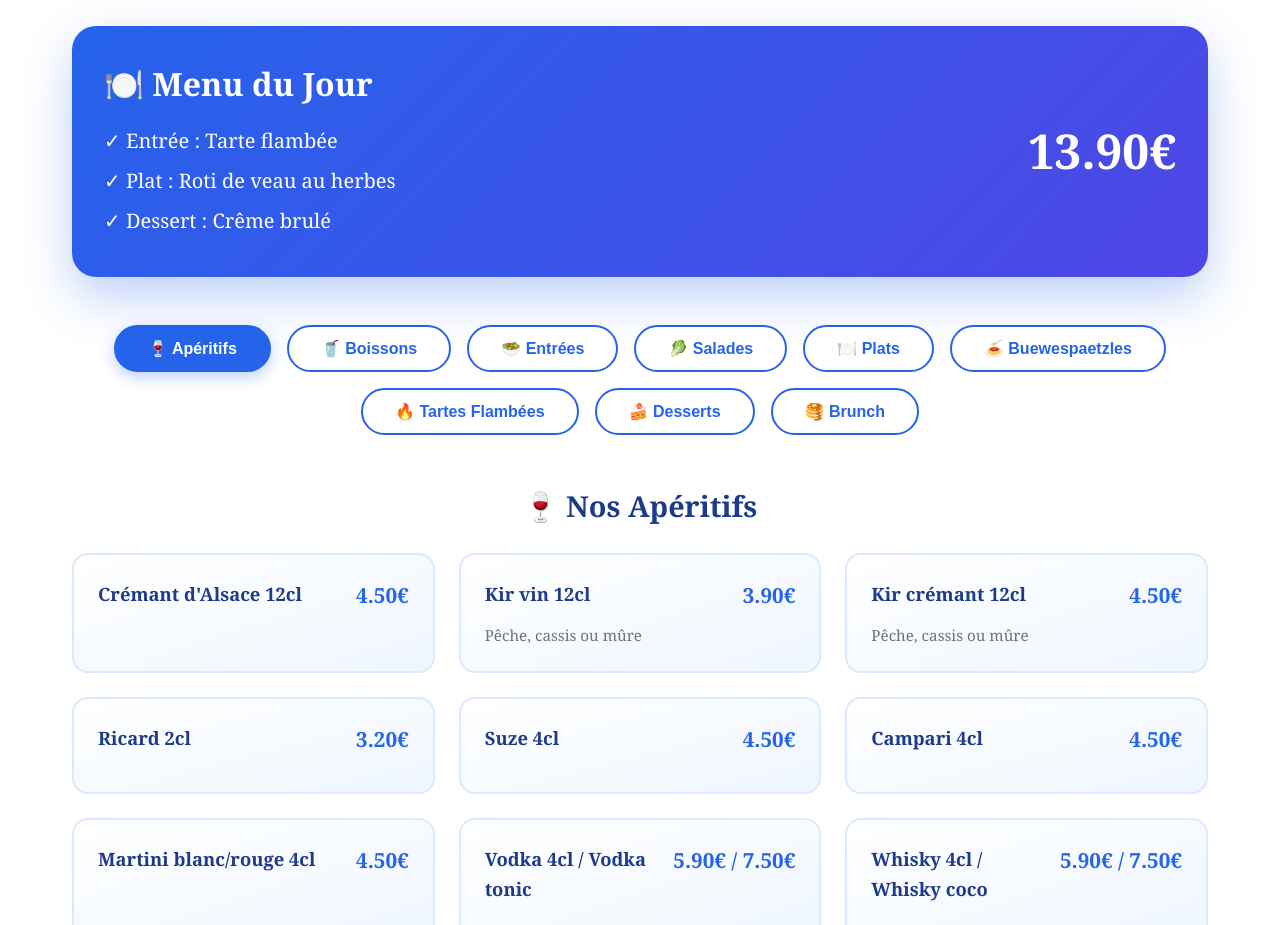
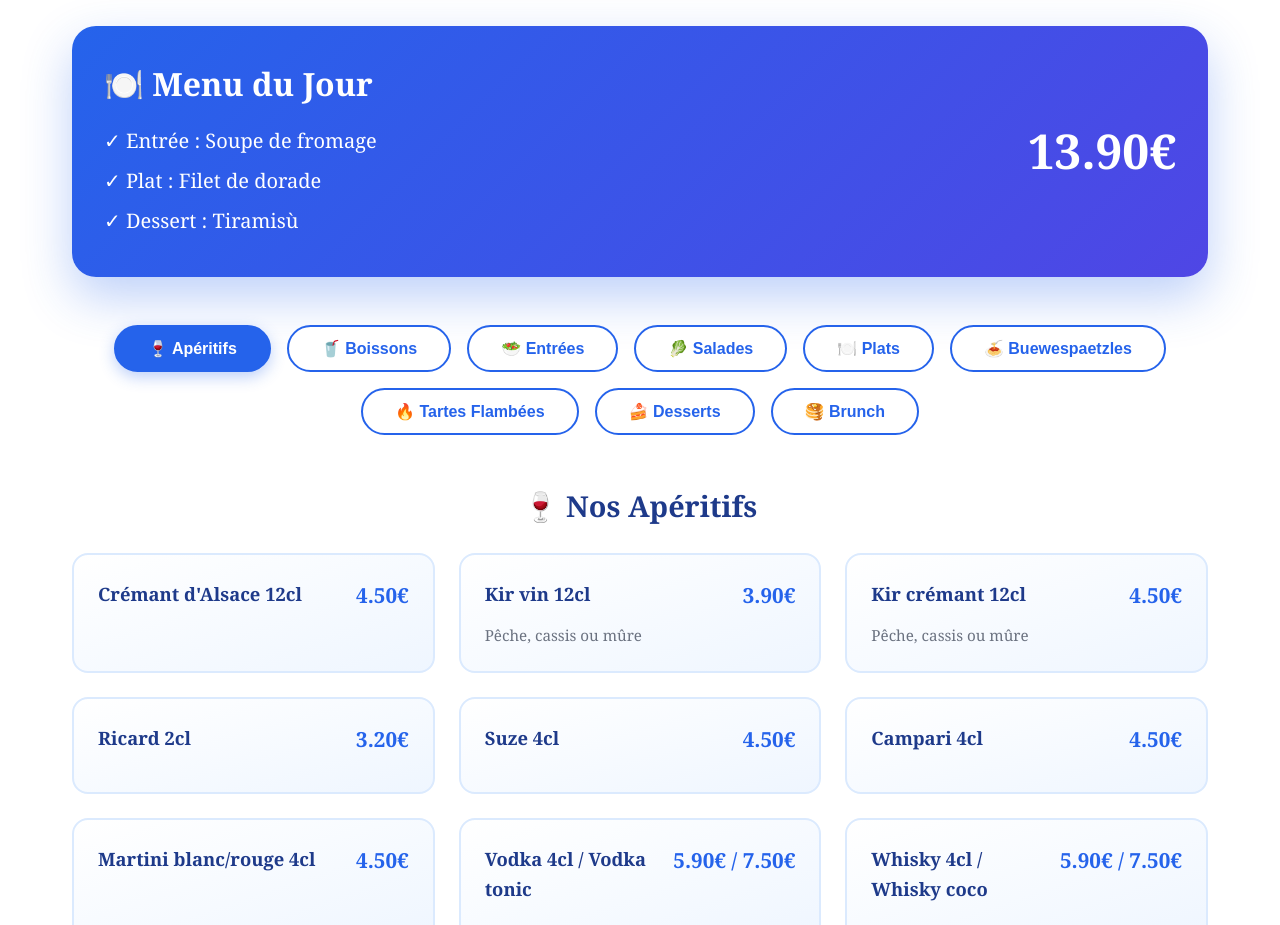
Before and after one commit to le-bleuet-brumath/bleuet-restaurant, a plain HTML site: page index.html in a window 1280 px wide. Shown: the part 2260-3185 px from the top of the page. Drawn offline with Linux system fonts and the light colour scheme.

Commit message:
Update index.html

```diff
--- a/index.html
+++ b/index.html
@@ -954,9 +954,9 @@
             <div class="menu-highlight-content">
                 <div>
                     <h3>🍽️ Menu du Jour</h3>
-                    <p>✓ Entrée : Tarte flambée</p>
-                    <p>✓ Plat : Roti de veau au herbes </p>
-                    <p>✓ Dessert : Crême brulé </p>
+                    <p>✓ Entrée : Soupe de fromage</p>
+                    <p>✓ Plat : Filet de dorade</p>
+                    <p>✓ Dessert : Tiramisù </p>
                 </div>
                 <div class="menu-price">13.90€</div>
             </div>
```
